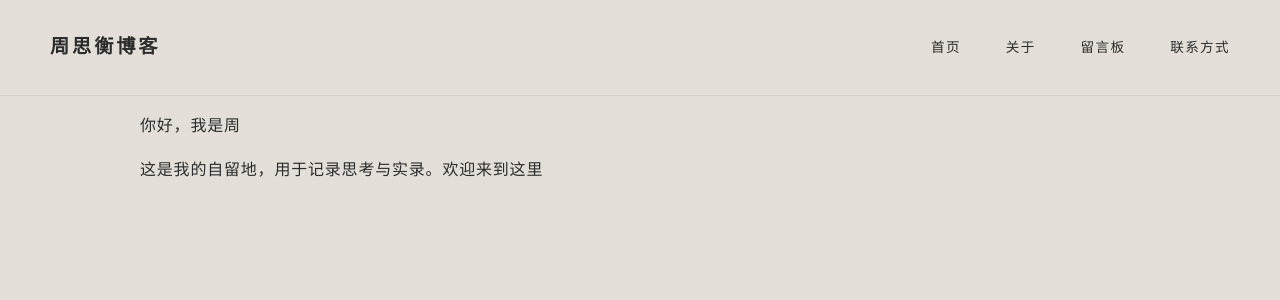
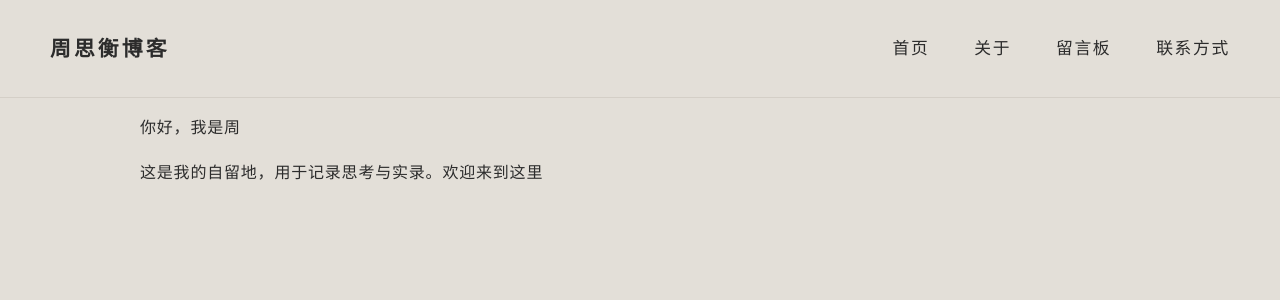
Before and after one commit to SihengZhou/sihengzhou.github.io, a Jekyll site: the page built from about.md, in a window 1280 px wide. Shown: the top 300 px of the page. Built offline with Jekyll 4.4.1, drawn with Linux system fonts in a browser that asks for light colours.

Commit message:
Update default.html

```diff
--- a/_layouts/default.html
+++ b/_layouts/default.html
@@ -5,16 +5,16 @@
   <meta name="viewport" content="width=device-width, initial-scale=1.0">
   <title>{{ site.title }}</title>
   <style>
-    /* 全局与字体 (提取自你提供的图片背景色 #E3DFD8) */
+    /* 全局与字体 (护眼底色与精装书衬线体) */
     body {
       background-color: #E3DFD8;
       color: #2c2c2c;
-      font-family: "Noto Serif SC", "Songti SC", "SimSun", serif; /* 保持精装书质感的衬线体 */
+      font-family: "Noto Serif SC", "Songti SC", "SimSun", serif;
       line-height: 1.8;
       letter-spacing: 0.05em;
       margin: 0;
       padding: 0;
-      overflow-x: hidden; /* 防止全宽图片导致横向滚动条 */
+      overflow-x: hidden;
     }
     a { color: #5a4b41; text-decoration: none; transition: all 0.3s ease; }
 
@@ -29,24 +29,20 @@
       z-index: 10;
     }
     header a.site-title {
-      color: #ffffff; /* 白色字体在图片上最醒目 */
-      font-size: 1.2em;
+      color: #ffffff;
+      font-size: 1.3em;
       font-weight: bold;
       letter-spacing: 0.15em;
-      text-transform: uppercase;
-      font-family: sans-serif; /* Logo使用无衬线体更现代 */
     }
     nav a {
       color: #ffffff;
       margin-left: 40px;
-      font-size: 0.85em;
-      font-family: sans-serif;
+      font-size: 1.05em;
       letter-spacing: 0.1em;
-      text-transform: uppercase;
     }
     nav a:hover { opacity: 0.6; }
 
-    /* 非首页的导航栏样式 (防止在纯色背景上看不见白字) */
+    /* 非首页的导航栏样式 */
     body.not-home header { position: relative; background-color: #E3DFD8; border-bottom: 1px solid #d4cfc7;}
     body.not-home header a.site-title, body.not-home nav a { color: #2c2c2c; }
     body.not-home nav a:hover { color: #8b3a3a; }
@@ -57,6 +53,9 @@
       margin: 0 auto;
       padding: 0 20px 80px 20px;
     }
+    /* Markdown 文章内部排版补全 */
+    main h1, main h2, main h3 { color: #1a1a1a; margin-top: 2em; font-weight: bold; border-bottom: 1px solid #d4cfc7; padding-bottom: 10px; }
+    main blockquote { border-left: 3px solid #8b3a3a; background-color: #dcd7cf; color: #5c5c5c; padding: 15px 20px; margin: 30px 0; font-style: italic; }
   </style>
 </head>
 <body class="{% if page.url == '/' %}is-home{% else %}not-home{% endif %}">
```
